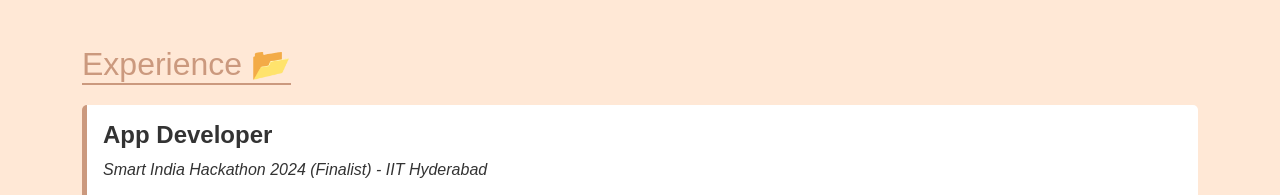
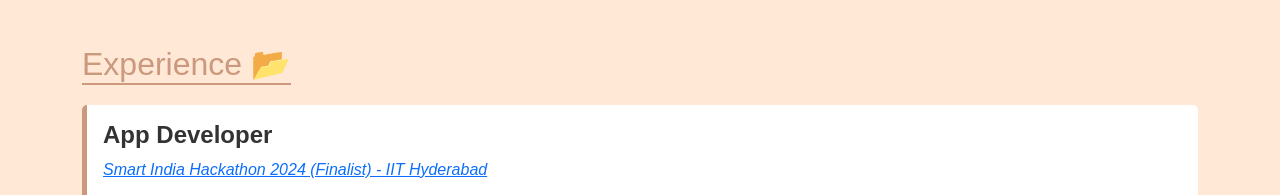
Before and after one commit to bhanushakya2004/my-portfolio, a plain HTML site: page index.html in a window 1280 px wide. Shown: the part 590-785 px from the top of the page. Drawn offline with nearby package versions, Linux system fonts and the light colour scheme.

Commit message:
Update index.html

```diff
--- a/index.html
+++ b/index.html
@@ -103,7 +103,7 @@
       <h2 class="section-title">Experience 📂</h2>
       <div class="project-card p-3 mb-4">
     <h4 class="fw-bold">App Developer</h4>
-    <p><em>Smart India Hackathon 2024 (Finalist) - IIT Hyderabad</em></p>
+    <p><em><a href="https://github.com/bhanushakya2004/Smart-India-Hackathon-Project" target="_blank">Smart India Hackathon 2024 (Finalist) - IIT Hyderabad </a> </a></em></p>
     <ul>
         <li>Developed a React Native app using Expo to enable users to buy fresh crops directly from farmers, eliminating middlemen and reducing costs by 25%.</li>
         <li>Utilized Expo Router for seamless navigation and integrated Expo Notifications to enhance user experience with real-time updates.</li>
```
